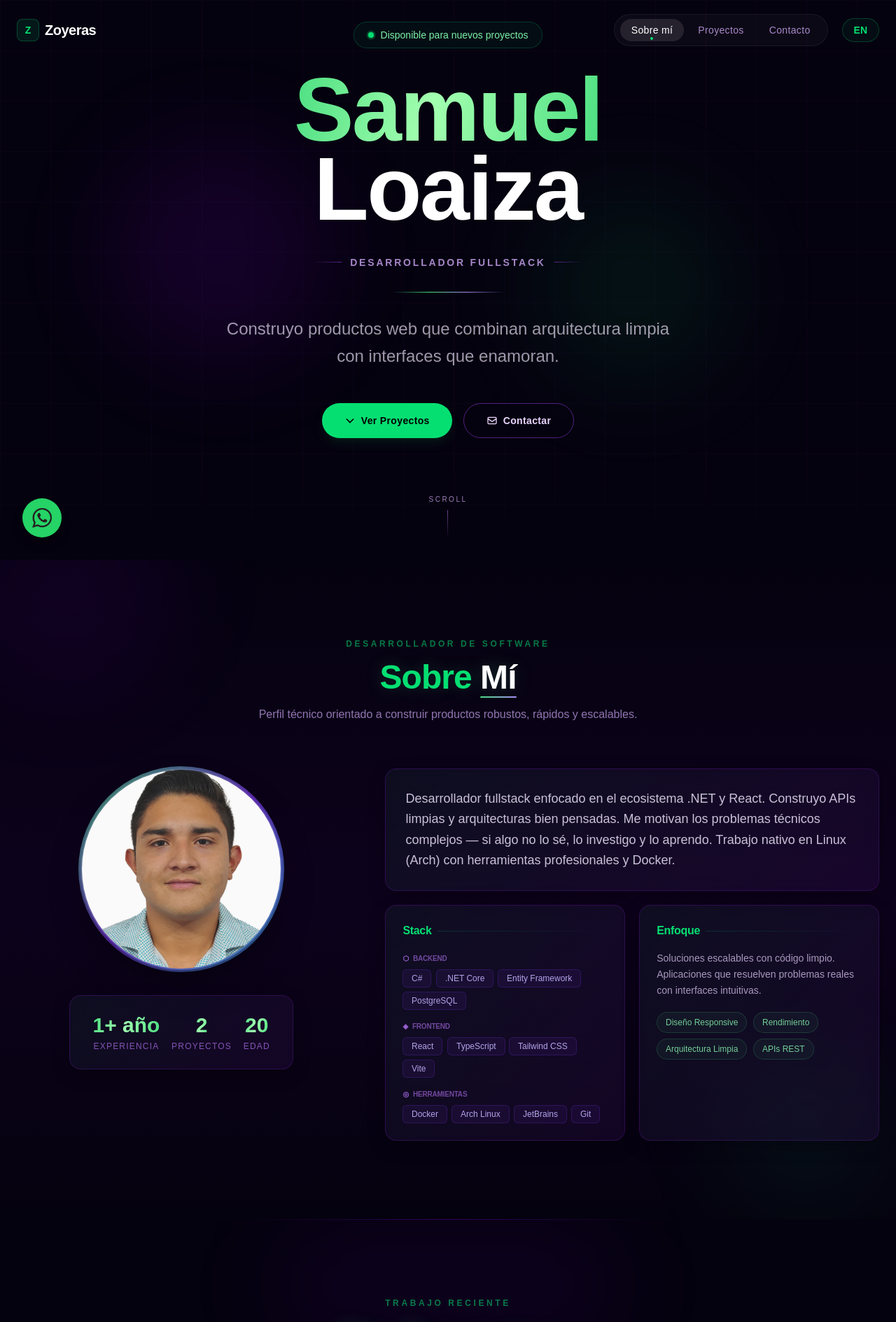
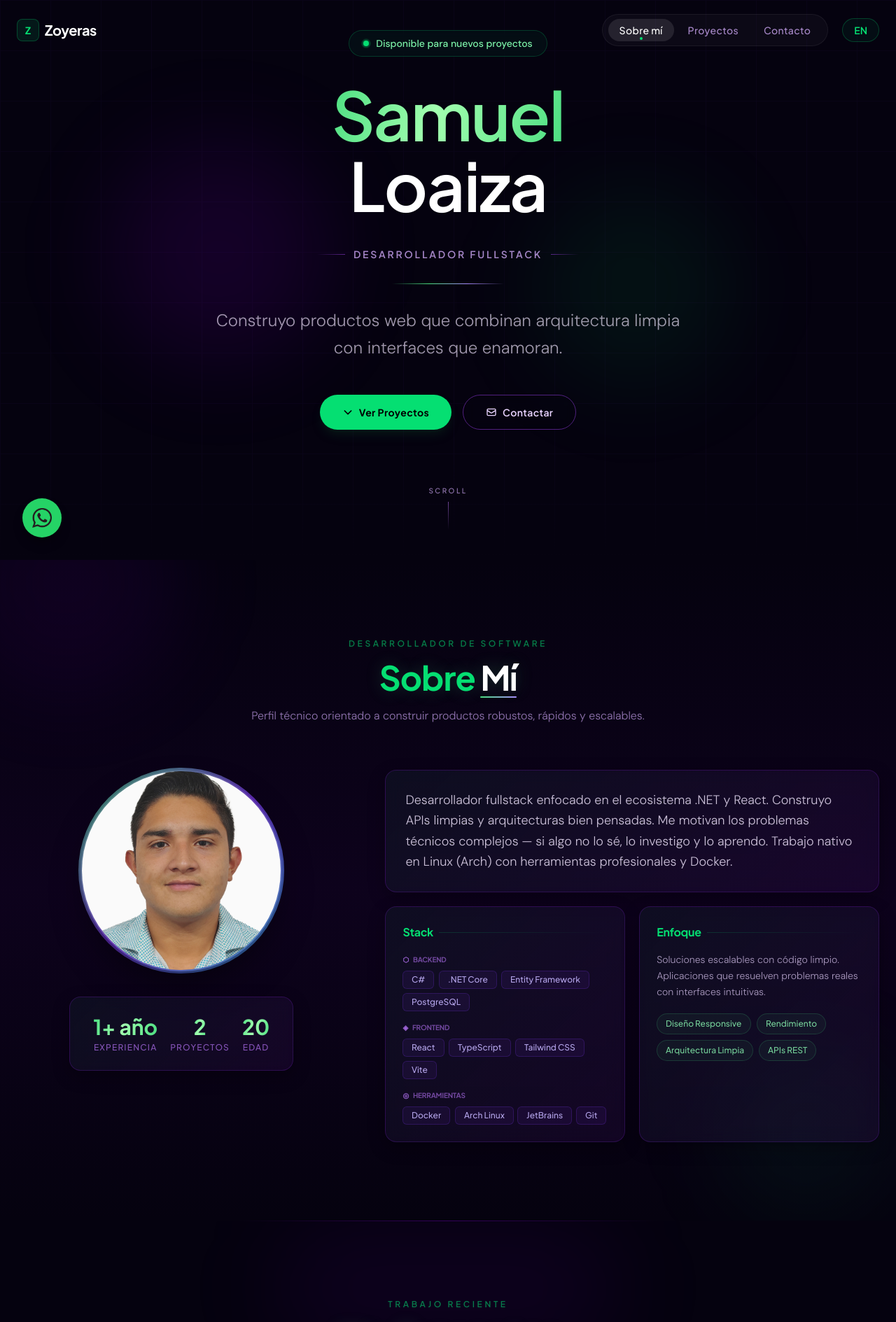
Before and after one commit to Zoyeras/portafolio, a React (Vite) app: page / in a window 1280 px wide. Shown: the top 1889 px of the page at 70% size. Built offline with nearby package versions, Linux system fonts and the light colour scheme.

Commit message:
fix: error of npm

```diff
--- a/index.html
+++ b/index.html
@@ -2,6 +2,12 @@
 <html lang="es">
   <head>
     <meta charset="UTF-8" />
+    <link rel="preconnect" href="https://fonts.googleapis.com" />
+    <link rel="preconnect" href="https://fonts.gstatic.com" crossorigin />
+    <link
+      href="https://fonts.googleapis.com/css2?family=DM+Sans:opsz,wght@9..40,300;9..40,400;9..40,500&family=Plus+Jakarta+Sans:wght@500;600;700&display=swap"
+      rel="stylesheet"
+    />
     <link
       rel="apple-touch-icon"
       sizes="57x57"
--- a/src/components/AboutSection.tsx
+++ b/src/components/AboutSection.tsx
@@ -41,7 +41,7 @@ const SkillTag = ({ skill, index }: { skill: string; index: number }) => (
 const StatCard = ({ value, label }: { value: string; label: string }) => (
   <div className="flex flex-col items-center gap-1">
     <span
-      className="text-3xl font-black text-shimmer"
+      className="text-3xl font-bold text-shimmer"
       style={{ fontFamily: "var(--font-display)" }}
     >
       {value}
@@ -156,7 +156,7 @@ const AboutSection = ({ language }: { language: Language }) => {
             {text.eyebrow}
           </p>
           <h2
-            className="text-4xl md:text-5xl font-black tracking-tight section-title-glow inline-block"
+            className="text-4xl md:text-5xl font-bold tracking-tight section-title-glow inline-block"
             style={{ fontFamily: "var(--font-display)" }}
           >
             <span className="text-green-400">{text.title}</span>{" "}
@@ -207,7 +207,7 @@ const AboutSection = ({ language }: { language: Language }) => {
               {/* Stack */}
               <div className="glass-panel p-6 rounded-2xl reveal delay-200">
                 <h3
-                  className="font-black text-base mb-5 flex items-center gap-2"
+                  className="font-bold text-base mb-5 flex items-center gap-2"
                   style={{ fontFamily: "var(--font-display)" }}
                 >
                   <span className="text-green-400">{text.skillsTitle}</span>
@@ -240,7 +240,7 @@ const AboutSection = ({ language }: { language: Language }) => {
               {/* Enfoque */}
               <div className="glass-panel p-6 rounded-2xl reveal delay-300">
                 <h3
-                  className="font-black text-base mb-4 flex items-center gap-2"
+                  className="font-bold text-base mb-4 flex items-center gap-2"
                   style={{ fontFamily: "var(--font-display)" }}
                 >
                   <span className="text-green-400">{text.focusTitle}</span>
--- a/src/components/ContactSection.tsx
+++ b/src/components/ContactSection.tsx
@@ -92,7 +92,7 @@ const ContactSection = ({ language }: { language: Language }) => {
           <p className="text-xs font-semibold tracking-[0.3em] uppercase text-green-400/55 mb-4" style={{ fontFamily: "var(--font-display)" }}>
             {text.eyebrow}
           </p>
-          <h2 className="text-4xl md:text-5xl font-black tracking-tight section-title-glow inline-block" style={{ fontFamily: "var(--font-display)" }}>
+          <h2 className="text-4xl md:text-5xl font-bold tracking-tight section-title-glow inline-block" style={{ fontFamily: "var(--font-display)" }}>
             <span className="text-white heading-underline">{text.title}</span>
           </h2>
         </div>
@@ -137,7 +137,7 @@ const ContactSection = ({ language }: { language: Language }) => {
                     />
                   </div>
 
-                  <h3 className="text-white font-black text-base mb-1.5 tracking-tight" style={{ fontFamily: "var(--font-display)" }}>
+                  <h3 className="text-white font-semibold text-base mb-1.5 tracking-tight" style={{ fontFamily: "var(--font-display)" }}>
                     {method.label[language]}
                   </h3>
                   <p className="text-purple-400/65 text-xs leading-relaxed group-hover:text-purple-300/85 transition-colors duration-200 font-light">
--- a/src/components/HeroSection.tsx
+++ b/src/components/HeroSection.tsx
@@ -82,7 +82,7 @@ const HeroSection = ({ language }: { language: Language }) => {
         {/* Nombre */}
         <div className="hero-reveal">
           <h1
-            className="text-6xl md:text-8xl lg:text-9xl font-black mb-3 tracking-tight leading-[0.88]"
+            className="text-5xl sm:text-6xl md:text-7xl lg:text-8xl font-semibold mb-3 tracking-[-0.03em] leading-[1.05]"
             style={{ fontFamily: "var(--font-display)" }}
           >
             <span className="text-shimmer">Samuel</span>
--- a/src/components/Navbar.tsx
+++ b/src/components/Navbar.tsx
@@ -87,7 +87,7 @@ const Navbar = ({
           onClick={(e) => { e.preventDefault(); window.scrollTo({ top: 0, behavior: "smooth" }); }}
         >
           <div className="w-8 h-8 rounded-lg bg-green-400/10 border border-green-400/25 flex items-center justify-center transition-all duration-200 group-hover:bg-green-400/18 group-hover:border-green-400/50">
-            <span className="text-green-400 font-black text-sm" style={{ fontFamily: "var(--font-display)" }}>Z</span>
+            <span className="text-green-400 font-bold text-sm" style={{ fontFamily: "var(--font-display)" }}>Z</span>
           </div>
           <span className="text-xl font-bold text-white tracking-tight transition-colors duration-200 group-hover:text-green-400" style={{ fontFamily: "var(--font-display)" }}>
             Zoyeras
--- a/src/components/ProjectCard.tsx
+++ b/src/components/ProjectCard.tsx
@@ -59,7 +59,7 @@ const ProjectCard = ({
       {/* Contenido */}
       <div className="p-6">
         <h3
-          className="text-lg font-black text-green-400 mb-3 tracking-tight group-hover:text-green-300 transition-colors duration-200 leading-tight"
+          className="text-lg font-semibold text-green-400 mb-3 tracking-tight group-hover:text-green-300 transition-colors duration-200 leading-tight"
           style={{ fontFamily: "var(--font-display)" }}
         >
           {title}
--- a/src/components/ProjectsSection.tsx
+++ b/src/components/ProjectsSection.tsx
@@ -167,7 +167,7 @@ const ProjectsSection = ({ language }: { language: Language }) => {
             {text.eyebrow}
           </p>
           <h2
-            className="text-4xl md:text-5xl font-black tracking-tight section-title-glow inline-block"
+            className="text-4xl md:text-5xl font-bold tracking-tight section-title-glow inline-block"
             style={{ fontFamily: "var(--font-display)" }}
           >
             <span className="text-green-400">{text.title}</span>{" "}
@@ -235,7 +235,7 @@ const ProjectsSection = ({ language }: { language: Language }) => {
                   {language === "es" ? "Proyecto" : "Project"}
                 </p>
                 <h3
-                  className="text-2xl md:text-3xl font-black text-white tracking-tight leading-tight"
+                  className="text-2xl md:text-3xl font-bold text-white tracking-tight leading-tight"
                   style={{ fontFamily: "var(--font-display)" }}
                 >
                   {proj.title[language]}
--- a/src/index.css
+++ b/src/index.css
@@ -1,5 +1,4 @@
 @import "tailwindcss";
-@import url("https://fonts.googleapis.com/css2?family=Syne:wght@700;800&family=DM+Sans:opsz,wght@9..40,300;9..40,400;9..40,500&display=swap");
 
 /* ─── Variables ─── */
 :root {
@@ -7,7 +6,7 @@
   --purple: #7c3aed;
   --purple-light: #a78bfa;
   --bg-deep: #05020f;
-  --font-display: "Syne", sans-serif;
+  --font-display: "Plus Jakarta Sans", system-ui, sans-serif;
   --font-body: "DM Sans", sans-serif;
 }
 
```
